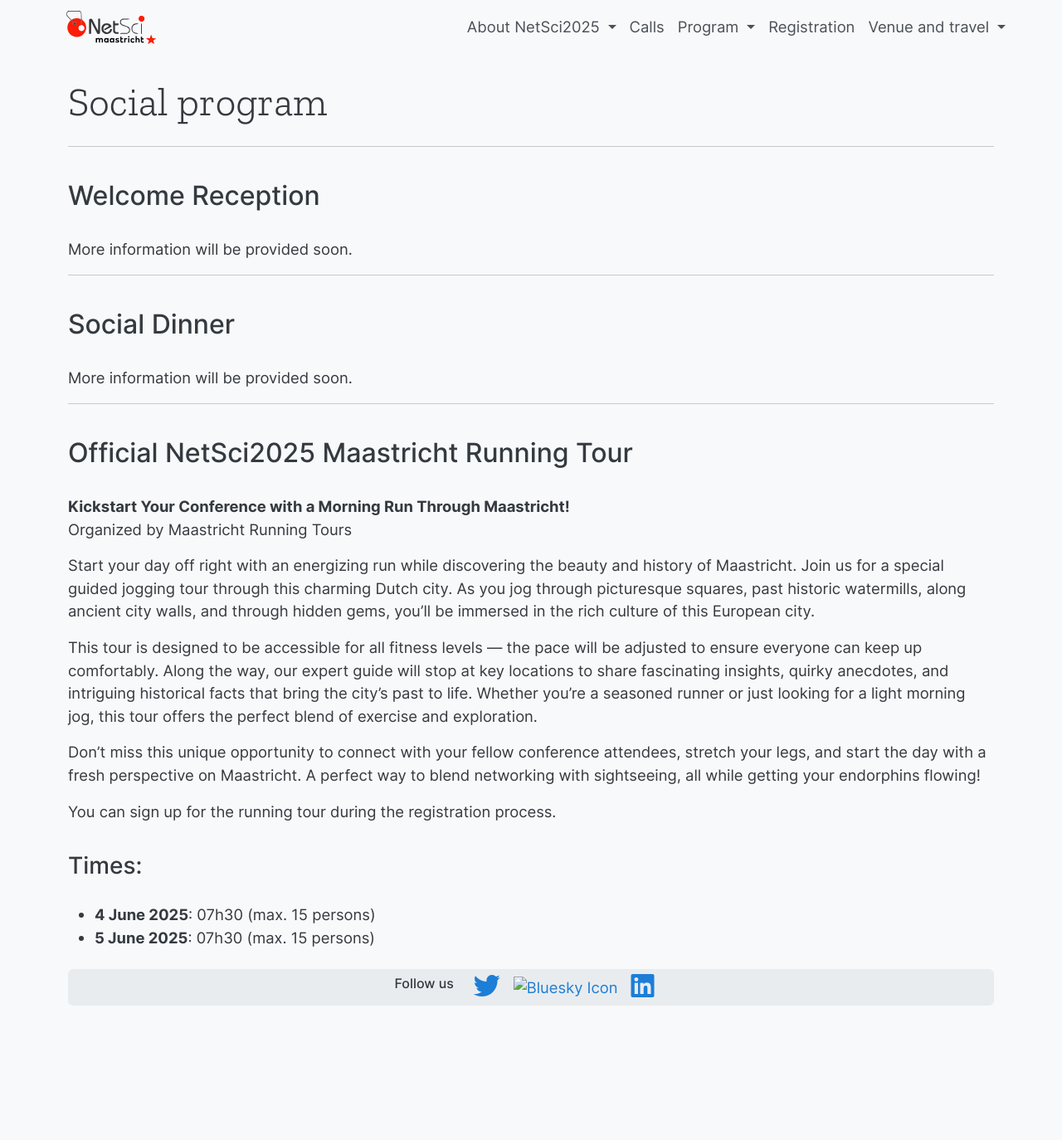
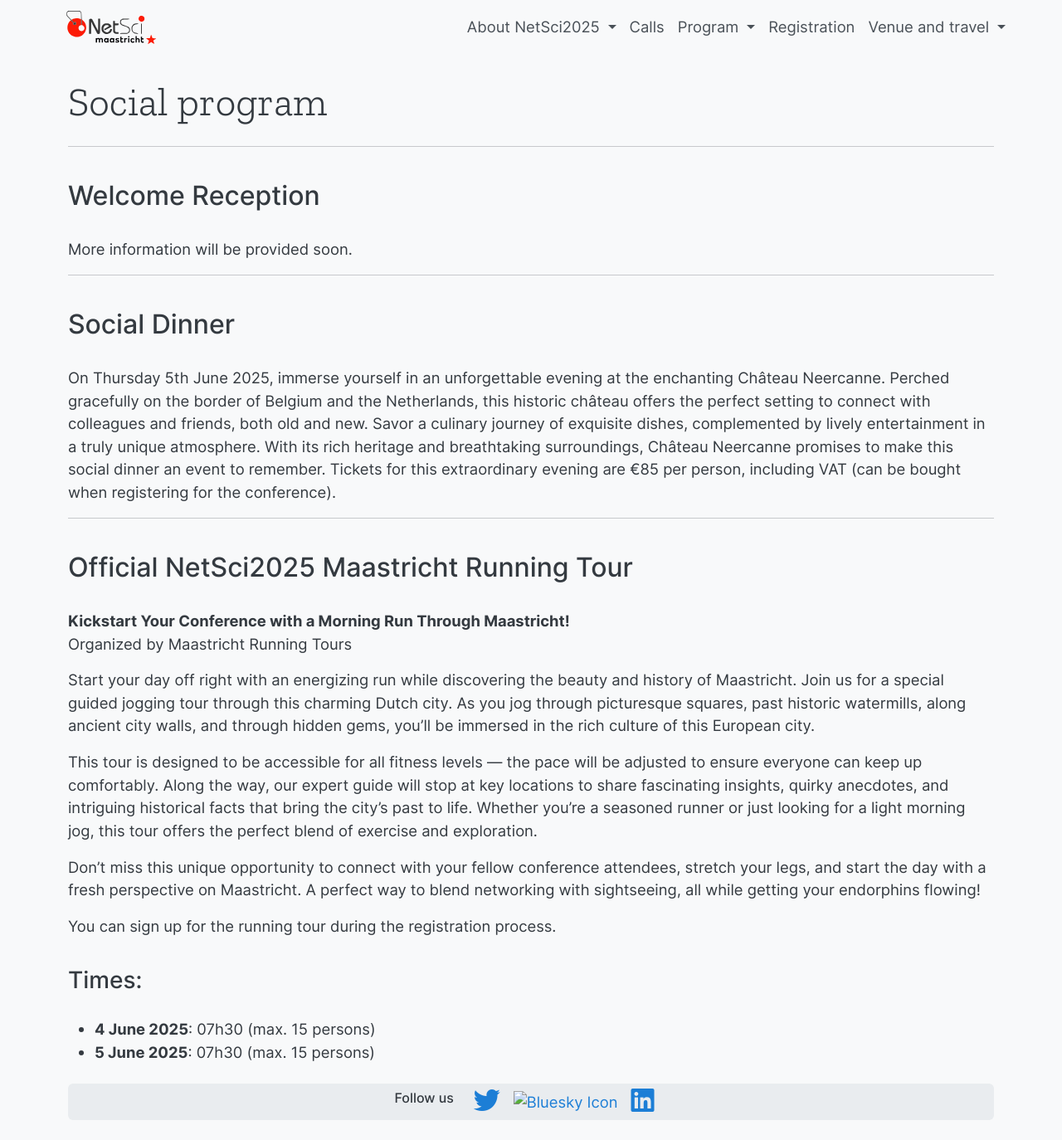
Before and after one commit to NetSci2025/netsci2025.github.io, a Jekyll site: the page built from social_program.md, in a window 1280 px wide and 1374 px high. Shown: the whole window at 83% size. Built offline with Jekyll 4.4.1, drawn with Linux system fonts in a browser that asks for light colours.

Commit message:
Update social_program.md
add social dinner description

```diff
--- a/social_program.md
+++ b/social_program.md
@@ -17,7 +17,7 @@ More information will be provided soon.
 
 
 ## Social Dinner
-More information will be provided soon.
+On Thursday 5th June 2025, immerse yourself in an unforgettable evening at the enchanting Château Neercanne. Perched gracefully on the border of Belgium and the Netherlands, this historic château offers the perfect setting to connect with colleagues and friends, both old and new. Savor a culinary journey of exquisite dishes, complemented by lively entertainment in a truly unique atmosphere. With its rich heritage and breathtaking surroundings, Château Neercanne promises to make this social dinner an event to remember. Tickets for this extraordinary evening are €85 per person, including VAT (can be bought when registering for the conference).
 
 ---
 
```
